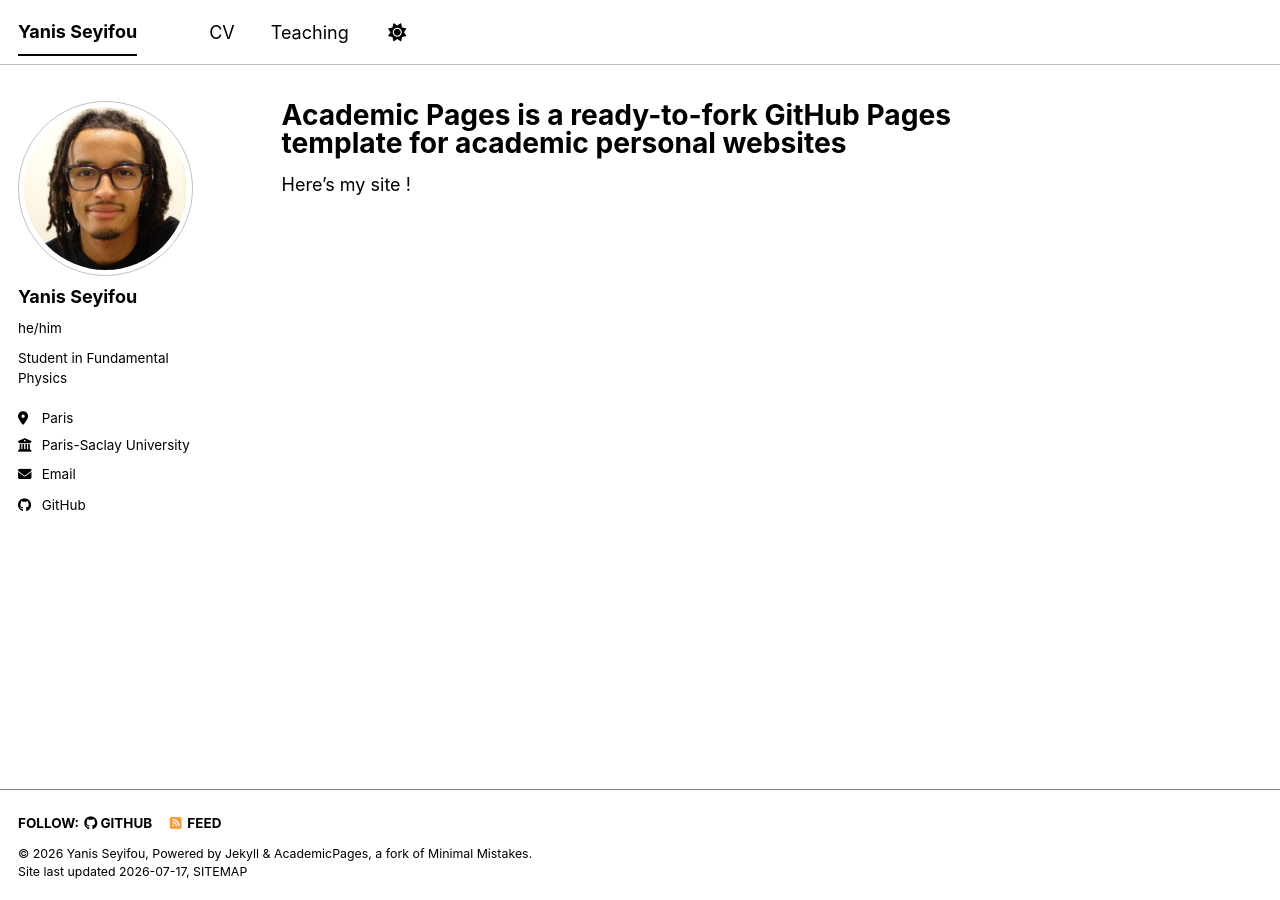
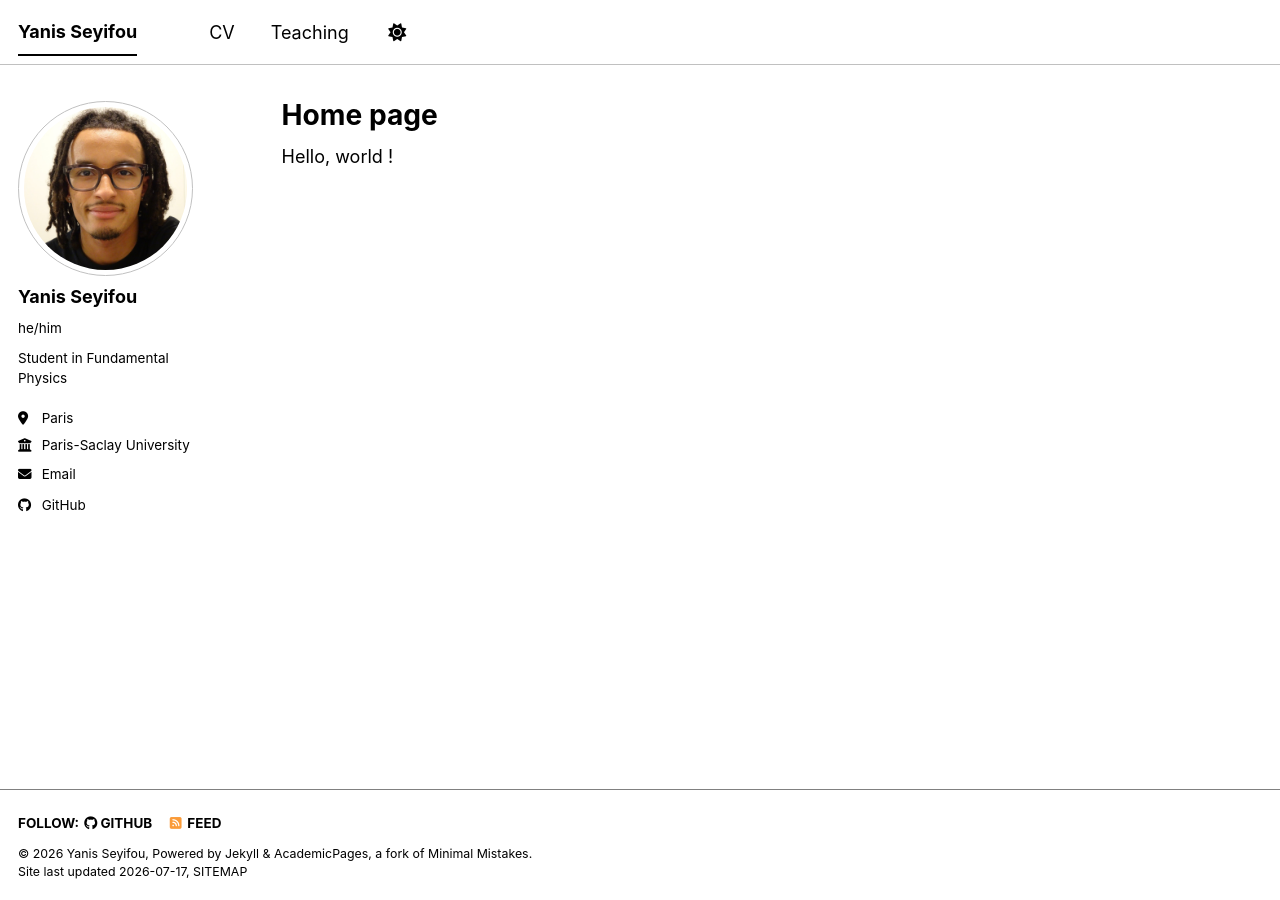
Before and after one commit to yseyifou/yseyifou.github.io, a Jekyll site: the page built from _pages/about.md, in a window 1280 px wide. Built offline with Jekyll 4.4.1, drawn with Linux system fonts in a browser that asks for light colours; a style sheet for code colours, icons or effects is not loaded.

Commit message:
Update title and greeting in about.md

```diff
--- a/_pages/about.md
+++ b/_pages/about.md
@@ -1,10 +1,10 @@
 ---
 permalink: /
-title: "Academic Pages is a ready-to-fork GitHub Pages template for academic personal websites"
+title: "Home page"
 author_profile: true
 redirect_from:
   - /about/
   - /about.html
 ---
 
-Here's my site !
+Hello, world !
```
